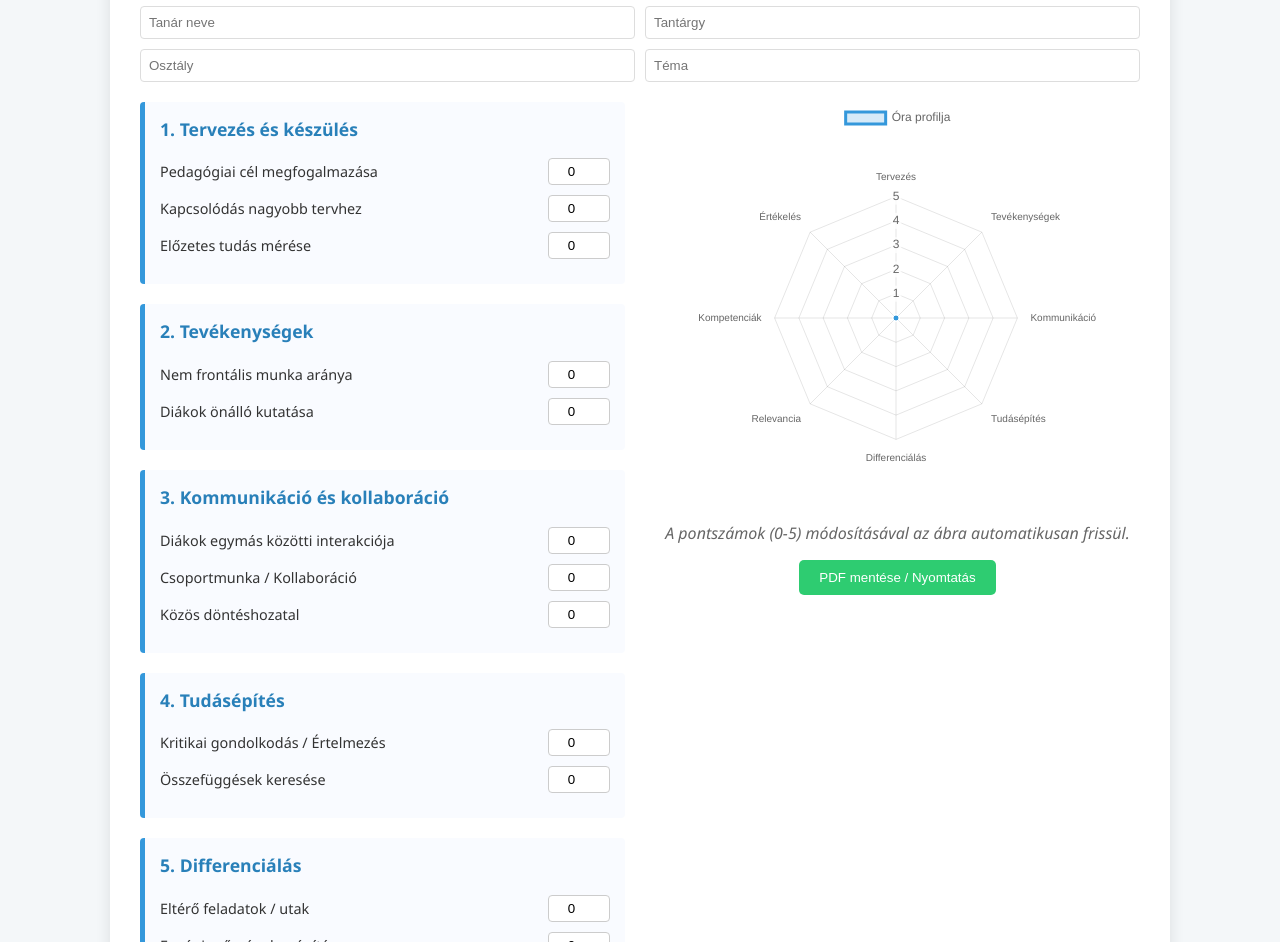
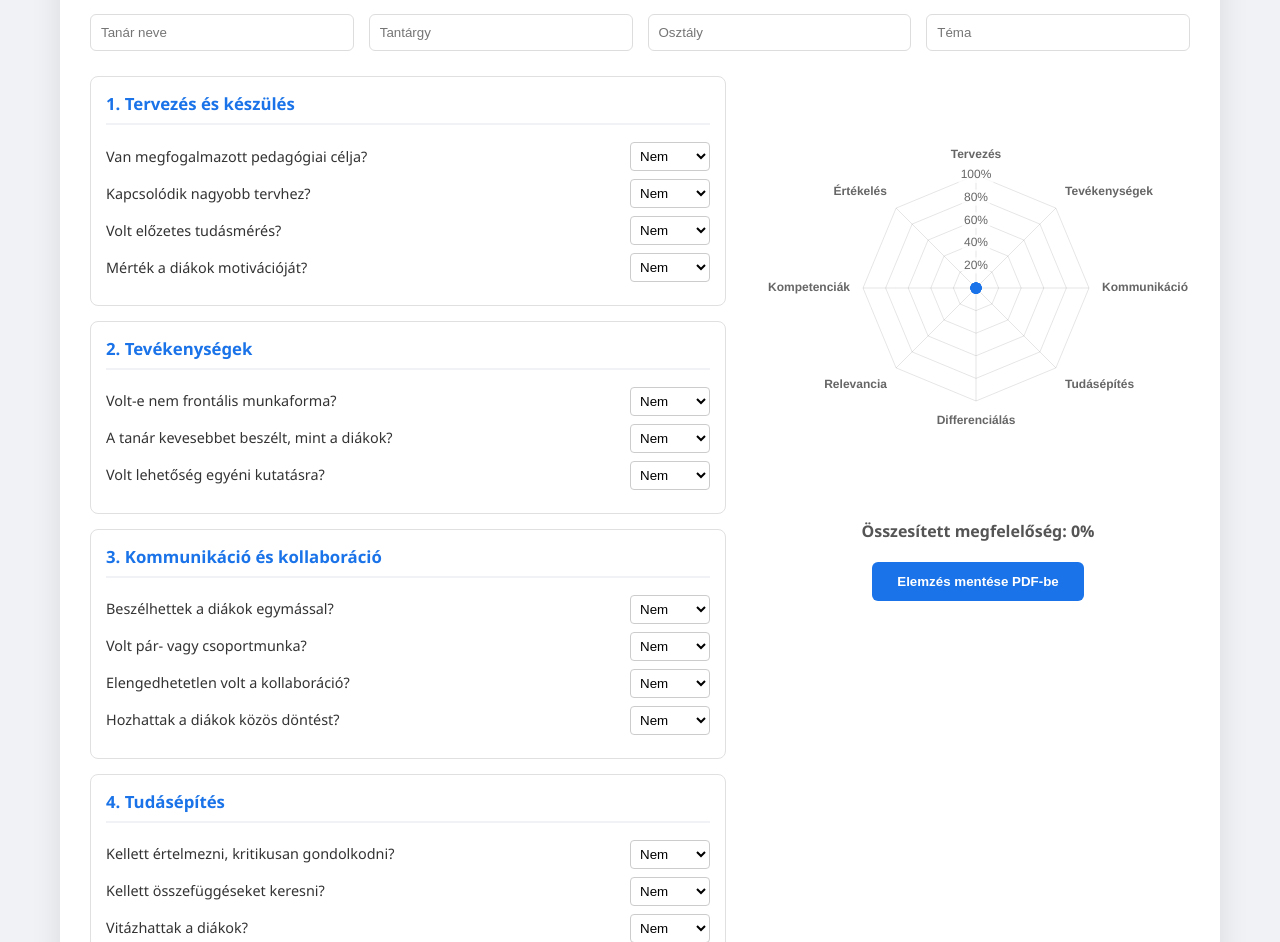
Before and after one commit to gnadori/ped_eszkozok, a plain HTML site: page index.html in a window 1280 px wide. Shown: the part 130-1072 px from the top of the page. Drawn offline with nearby package versions, Linux system fonts and the light colour scheme.

Commit message:
Update index.html

```diff
--- a/index.html
+++ b/index.html
@@ -3,29 +3,34 @@
 <head>
     <meta charset="UTF-8">
     <meta name="viewport" content="width=device-width, initial-scale=1.0">
-    <title>Interaktív Óraelemző Lap</title>
+    <title>Óraelemző - Igen/Nem alapú</title>
     <script src="https://cdn.jsdelivr.net/npm/chart.js"></script>
     <style>
-        body { font-family: 'Segoe UI', Tahoma, Geneva, Verdana, sans-serif; background-color: #f4f7f9; color: #333; margin: 0; padding: 20px; }
-        .container { max-width: 1000px; margin: auto; background: white; padding: 30px; border-radius: 12px; box-shadow: 0 4px 15px rgba(0,0,0,0.1); }
-        h1 { text-align: center; color: #2c3e50; }
-        .grid { display: grid; grid-template-columns: 1fr 1fr; gap: 30px; }
-        .section { margin-bottom: 20px; padding: 15px; border-left: 5px solid #3498db; background: #f9fbff; border-radius: 4px; }
-        .section h3 { margin-top: 0; color: #2980b9; font-size: 1.1em; }
-        .question { display: flex; justify-content: space-between; align-items: center; margin-bottom: 10px; font-size: 0.9em; }
-        input[type="number"] { width: 50px; padding: 5px; border: 1px solid #ccc; border-radius: 4px; text-align: center; }
-        .chart-container { position: sticky; top: 20px; height: 400px; display: flex; flex-direction: column; align-items: center; }
-        @media (max-width: 768px) { .grid { grid-template-columns: 1fr; } .chart-container { position: static; height: 300px; } }
-        .info-fields { display: grid; grid-template-columns: 1fr 1fr; gap: 10px; margin-bottom: 20px; }
-        .info-fields input { padding: 8px; border: 1px solid #ddd; border-radius: 4px; }
+        body { font-family: 'Segoe UI', sans-serif; background-color: #f0f2f5; color: #333; margin: 0; padding: 20px; }
+        .container { max-width: 1100px; margin: auto; background: white; padding: 30px; border-radius: 15px; box-shadow: 0 8px 30px rgba(0,0,0,0.1); }
+        h1 { text-align: center; color: #1a73e8; margin-bottom: 30px; }
+        .grid { display: grid; grid-template-columns: 1.2fr 0.8fr; gap: 40px; }
+        .section { margin-bottom: 15px; padding: 15px; border-radius: 8px; background: #fff; border: 1px solid #e0e0e0; transition: 0.3s; }
+        .section:hover { border-color: #1a73e8; box-shadow: 0 2px 8px rgba(0,0,0,0.05); }
+        .section h3 { margin-top: 0; color: #1a73e8; border-bottom: 2px solid #f0f2f5; padding-bottom: 8px; font-size: 1.05em; }
+        .question { display: flex; justify-content: space-between; align-items: center; margin-bottom: 8px; font-size: 0.9em; line-height: 1.4; }
+        .question span { padding-right: 15px; }
+        select { padding: 5px; border-radius: 4px; border: 1px solid #ccc; background: #fff; cursor: pointer; width: 80px; }
+        select.yes { background-color: #e6ffed; border-color: #2ecc71; }
+        .chart-container { position: sticky; top: 20px; text-align: center; }
+        .header-info { display: grid; grid-template-columns: repeat(auto-fit, minmax(200px, 1fr)); gap: 15px; margin-bottom: 25px; }
+        .header-info input { padding: 10px; border: 1px solid #ddd; border-radius: 6px; }
+        .btn-print { background: #1a73e8; color: white; border: none; padding: 12px 25px; border-radius: 6px; cursor: pointer; font-weight: bold; margin-top: 20px; }
+        .btn-print:hover { background: #1557b0; }
+        @media (max-width: 850px) { .grid { grid-template-columns: 1fr; } .chart-container { position: static; } }
     </style>
 </head>
 <body>
 
 <div class="container">
-    <h1>Óraelemző Digitális Sablon</h1>
+    <h1>Digitális Óraelemző (Igen/Nem)</h1>
 
-    <div class="info-fields">
+    <div class="header-info">
         <input type="text" placeholder="Tanár neve">
         <input type="text" placeholder="Tantárgy">
         <input type="text" placeholder="Osztály">
@@ -34,111 +39,127 @@
 
     <div class="grid">
         <div id="questions-area">
-            <div class="section" data-category="0">
+            <div class="section" data-cat="0">
                 <h3>1. Tervezés és készülés</h3>
-                <div class="question"><span>Pedagógiai cél megfogalmazása</span> <input type="number" min="0" max="5" value="0" onchange="updateChart()"></div>
-                <div class="question"><span>Kapcsolódás nagyobb tervhez</span> <input type="number" min="0" max="5" value="0" onchange="updateChart()"></div>
-                <div class="question"><span>Előzetes tudás mérése</span> <input type="number" min="0" max="5" value="0" onchange="updateChart()"></div>
+                <div class="question"><span>Van megfogalmazott pedagógiai célja?</span> <select onchange="updateChart(this)"><option value="0">Nem</option><option value="1">Igen</option></select></div>
+                <div class="question"><span>Kapcsolódik nagyobb tervhez?</span> <select onchange="updateChart(this)"><option value="0">Nem</option><option value="1">Igen</option></select></div>
+                <div class="question"><span>Volt előzetes tudásmérés?</span> <select onchange="updateChart(this)"><option value="0">Nem</option><option value="1">Igen</option></select></div>
+                <div class="question"><span>Mérték a diákok motivációját?</span> <select onchange="updateChart(this)"><option value="0">Nem</option><option value="1">Igen</option></select></div>
             </div>
 
-            <div class="section" data-category="1">
+            <div class="section" data-cat="1">
                 <h3>2. Tevékenységek</h3>
-                <div class="question"><span>Nem frontális munka aránya</span> <input type="number" min="0" max="5" value="0" onchange="updateChart()"></div>
-                <div class="question"><span>Diákok önálló kutatása</span> <input type="number" min="0" max="5" value="0" onchange="updateChart()"></div>
+                <div class="question"><span>Volt-e nem frontális munkaforma?</span> <select onchange="updateChart(this)"><option value="0">Nem</option><option value="1">Igen</option></select></div>
+                <div class="question"><span>A tanár kevesebbet beszélt, mint a diákok?</span> <select onchange="updateChart(this)"><option value="0">Nem</option><option value="1">Igen</option></select></div>
+                <div class="question"><span>Volt lehetőség egyéni kutatásra?</span> <select onchange="updateChart(this)"><option value="0">Nem</option><option value="1">Igen</option></select></div>
             </div>
 
-            <div class="section" data-category="2">
+            <div class="section" data-cat="2">
                 <h3>3. Kommunikáció és kollaboráció</h3>
-                <div class="question"><span>Diákok egymás közötti interakciója</span> <input type="number" min="0" max="5" value="0" onchange="updateChart()"></div>
-                <div class="question"><span>Csoportmunka / Kollaboráció</span> <input type="number" min="0" max="5" value="0" onchange="updateChart()"></div>
-                <div class="question"><span>Közös döntéshozatal</span> <input type="number" min="0" max="5" value="0" onchange="updateChart()"></div>
+                <div class="question"><span>Beszélhettek a diákok egymással?</span> <select onchange="updateChart(this)"><option value="0">Nem</option><option value="1">Igen</option></select></div>
+                <div class="question"><span>Volt pár- vagy csoportmunka?</span> <select onchange="updateChart(this)"><option value="0">Nem</option><option value="1">Igen</option></select></div>
+                <div class="question"><span>Elengedhetetlen volt a kollaboráció?</span> <select onchange="updateChart(this)"><option value="0">Nem</option><option value="1">Igen</option></select></div>
+                <div class="question"><span>Hozhattak a diákok közös döntést?</span> <select onchange="updateChart(this)"><option value="0">Nem</option><option value="1">Igen</option></select></div>
             </div>
 
-            <div class="section" data-category="3">
+            <div class="section" data-cat="3">
                 <h3>4. Tudásépítés</h3>
-                <div class="question"><span>Kritikai gondolkodás / Értelmezés</span> <input type="number" min="0" max="5" value="0" onchange="updateChart()"></div>
-                <div class="question"><span>Összefüggések keresése</span> <input type="number" min="0" max="5" value="0" onchange="updateChart()"></div>
+                <div class="question"><span>Kellett értelmezni, kritikusan gondolkodni?</span> <select onchange="updateChart(this)"><option value="0">Nem</option><option value="1">Igen</option></select></div>
+                <div class="question"><span>Kellett összefüggéseket keresni?</span> <select onchange="updateChart(this)"><option value="0">Nem</option><option value="1">Igen</option></select></div>
+                <div class="question"><span>Vitázhattak a diákok?</span> <select onchange="updateChart(this)"><option value="0">Nem</option><option value="1">Igen</option></select></div>
             </div>
 
-            <div class="section" data-category="4">
+            <div class="section" data-cat="4">
                 <h3>5. Differenciálás</h3>
-                <div class="question"><span>Eltérő feladatok / utak</span> <input type="number" min="0" max="5" value="0" onchange="updateChart()"></div>
-                <div class="question"><span>Egyéni erősségekre építés</span> <input type="number" min="0" max="5" value="0" onchange="updateChart()"></div>
+                <div class="question"><span>Nem mindenki ugyanazt csinálta?</span> <select onchange="updateChart(this)"><option value="0">Nem</option><option value="1">Igen</option></select></div>
+                <div class="question"><span>Többféle megközelítést használt?</span> <select onchange="updateChart(this)"><option value="0">Nem</option><option value="1">Igen</option></select></div>
+                <div class="question"><span>Épített az egyéni erősségekre?</span> <select onchange="updateChart(this)"><option value="0">Nem</option><option value="1">Igen</option></select></div>
             </div>
 
-            <div class="section" data-category="5">
+            <div class="section" data-cat="5">
                 <h3>6. Relevancia, érthetőség</h3>
-                <div class="question"><span>Való élethez kapcsolódás</span> <input type="number" min="0" max="5" value="0" onchange="updateChart()"></div>
-                <div class="question"><span>Érthető fogalmi készlet</span> <input type="number" min="0" max="5" value="0" onchange="updateChart()"></div>
+                <div class="question"><span>Életközeli problémák jelentek meg?</span> <select onchange="updateChart(this)"><option value="0">Nem</option><option value="1">Igen</option></select></div>
+                <div class="question"><span>Érthető volt a nyelvezet?</span> <select onchange="updateChart(this)"><option value="0">Nem</option><option value="1">Igen</option></select></div>
+                <div class="question"><span>Kaptak segítséget a kifejezésekhez?</span> <select onchange="updateChart(this)"><option value="0">Nem</option><option value="1">Igen</option></select></div>
             </div>
 
-            <div class="section" data-category="6">
+            <div class="section" data-cat="6">
                 <h3>7. Alapkompetenciák</h3>
-                <div class="question"><span>Digitális / Szövegértési készség</span> <input type="number" min="0" max="5" value="0" onchange="updateChart()"></div>
-                <div class="question"><span>Szociális kompetenciák</span> <input type="number" min="0" max="5" value="0" onchange="updateChart()"></div>
+                <div class="question"><span>Fejlődött a szövegértésük?</span> <select onchange="updateChart(this)"><option value="0">Nem</option><option value="1">Igen</option></select></div>
+                <div class="question"><span>Használtak digitális eszközöket?</span> <select onchange="updateChart(this)"><option value="0">Nem</option><option value="1">Igen</option></select></div>
+                <div class="question"><span>Fejlődött a szociális készségük?</span> <select onchange="updateChart(this)"><option value="0">Nem</option><option value="1">Igen</option></select></div>
             </div>
 
-            <div class="section" data-category="7">
+            <div class="section" data-cat="7">
                 <h3>8. Értékelés, visszajelzés</h3>
-                <div class="question"><span>Érdemi visszajelzés</span> <input type="number" min="0" max="5" value="0" onchange="updateChart()"></div>
-                <div class="question"><span>Sikerélmény biztosítása</span> <input type="number" min="0" max="5" value="0" onchange="updateChart()"></div>
+                <div class="question"><span>Kaptak a diákok visszajelzést?</span> <select onchange="updateChart(this)"><option value="0">Nem</option><option value="1">Igen</option></select></div>
+                <div class="question"><span>Volt sikerélményük a diákoknak?</span> <select onchange="updateChart(this)"><option value="0">Nem</option><option value="1">Igen</option></select></div>
+                <div class="question"><span>Elérte az óra a céljait?</span> <select onchange="updateChart(this)"><option value="0">Nem</option><option value="1">Igen</option></select></div>
             </div>
         </div>
 
         <div class="chart-container">
             <canvas id="radarChart"></canvas>
-            <p style="margin-top: 20px; font-style: italic; color: #666;">A pontszámok (0-5) módosításával az ábra automatikusan frissül.</p>
-            <button onclick="window.print()" style="padding: 10px 20px; cursor: pointer; background: #2ecc71; color: white; border: none; border-radius: 5px;">PDF mentése / Nyomtatás</button>
+            <div id="stat-summary" style="margin-top: 20px; font-weight: bold; color: #555;"></div>
+            <button class="btn-print" onclick="window.print()">Elemzés mentése PDF-be</button>
         </div>
     </div>
 </div>
 
 <script>
     const ctx = document.getElementById('radarChart').getContext('2d');
-    const categories = [
-        'Tervezés', 'Tevékenységek', 'Kommunikáció', 'Tudásépítés',
-        'Differenciálás', 'Relevancia', 'Kompetenciák', 'Értékelés'
-    ];
+    const labels = ['Tervezés', 'Tevékenységek', 'Kommunikáció', 'Tudásépítés', 'Differenciálás', 'Relevancia', 'Kompetenciák', 'Értékelés'];
 
     let myChart = new Chart(ctx, {
         type: 'radar',
         data: {
-            labels: categories,
+            labels: labels,
             datasets: [{
-                label: 'Óra profilja',
+                label: 'Igen válaszok aránya (%)',
                 data: [0, 0, 0, 0, 0, 0, 0, 0],
-                fill: true,
-                backgroundColor: 'rgba(52, 152, 219, 0.2)',
-                borderColor: 'rgba(52, 152, 219, 1)',
-                pointBackgroundColor: 'rgba(52, 152, 219, 1)',
-                pointBorderColor: '#fff',
-                pointHoverBackgroundColor: '#fff',
-                pointHoverBorderColor: 'rgba(52, 152, 219, 1)'
+                backgroundColor: 'rgba(26, 115, 232, 0.2)',
+                borderColor: 'rgba(26, 115, 232, 1)',
+                borderWidth: 3,
+                pointBackgroundColor: 'rgba(26, 115, 232, 1)',
+                pointRadius: 4
             }]
         },
         options: {
             scales: {
                 r: {
-                    angleLines: { display: true },
-                    suggestedMin: 0,
-                    suggestedMax: 5,
-                    ticks: { stepSize: 1 }
+                    min: 0,
+                    max: 100,
+                    ticks: { stepSize: 20, callback: value => value + '%' },
+                    pointLabels: { font: { size: 12, weight: 'bold' } }
                 }
-            }
+            },
+            plugins: { legend: { display: false } }
         }
     });
 
-    function updateChart() {
+    function updateChart(el) {
+        if(el) {
+            el.className = el.value == "1" ? "yes" : "";
+        }
+
         const scores = [];
         for (let i = 0; i < 8; i++) {
-            const inputs = document.querySelectorAll(`.section[data-category="${i}"] input`);
-            let sum = 0;
-            inputs.forEach(input => sum += parseFloat(input.value) || 0);
-            scores.push(sum / inputs.length);
+            const selects = document.querySelectorAll(`.section[data-cat="${i}"] select`);
+            let yesCount = 0;
+            selects.forEach(s => { if(s.value == "1") yesCount++; });
+            const percentage = Math.round((yesCount / selects.length) * 100);
+            scores.push(percentage);
         }
+
         myChart.data.datasets[0].data = scores;
         myChart.update();
+
+        const avg = Math.round(scores.reduce((a, b) => a + b, 0) / 8);
+        document.getElementById('stat-summary').innerText = `Összesített megfelelőség: ${avg}%`;
     }
+
+    // Kezdő állapot beállítása
+    updateChart();
 </script>
 
 </body>
```
